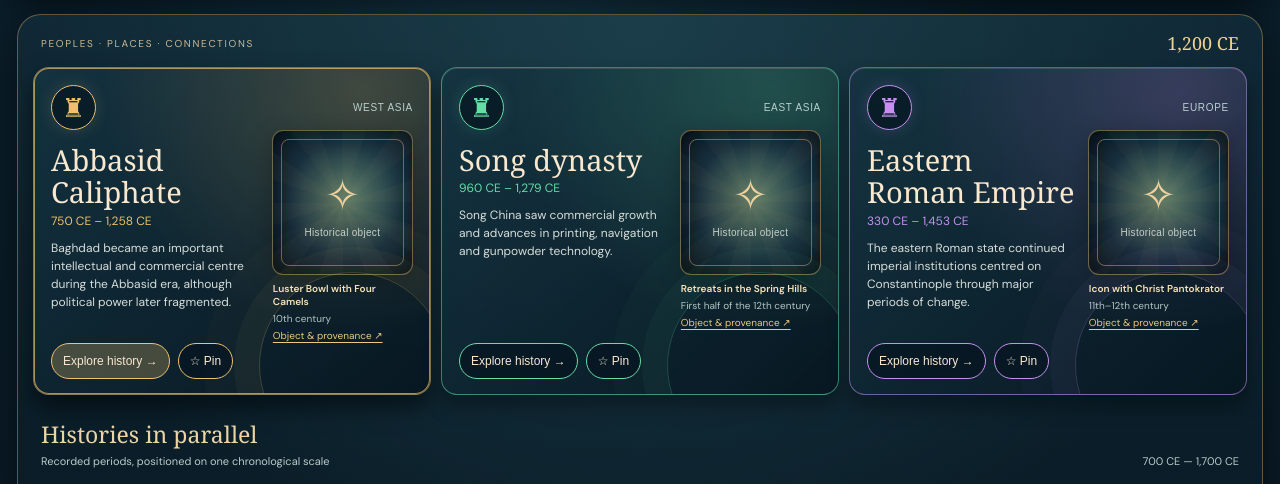
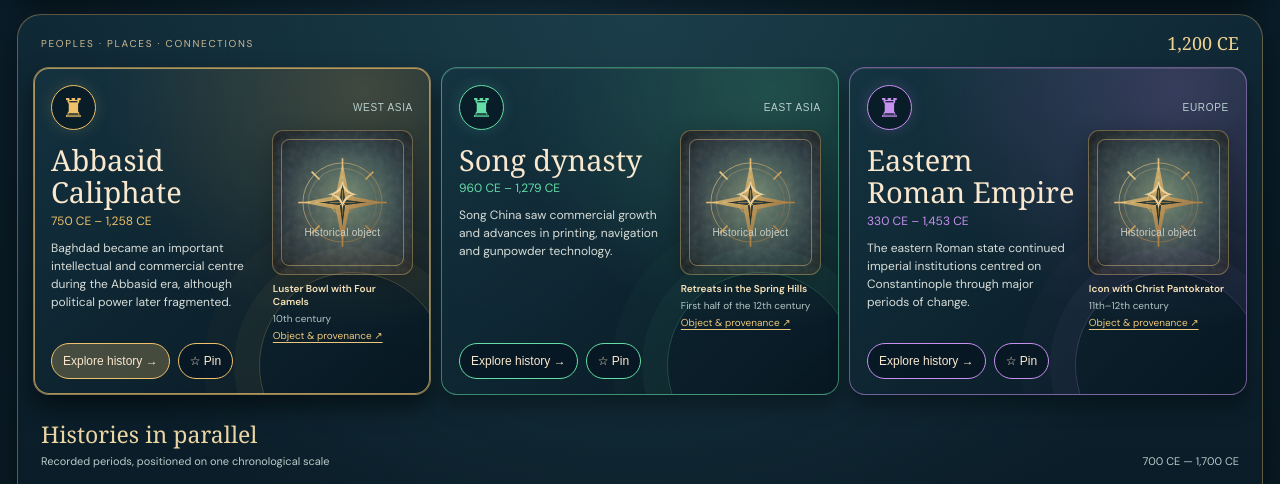
Before and after one commit to Jimbib85/History, a website: page public/compare.html in a window 1280 px wide. Shown: the part 281-765 px from the top of the page. Drawn offline with Linux system fonts and the light colour scheme.

Commit message:
Apply original decorative artwork to illustrated atlas surfaces

```diff
--- a/public/atlas-artwork.css
+++ b/public/atlas-artwork.css
@@ -35,3 +35,7 @@
 @media(max-width:960px){.cinematic-society-main{grid-template-columns:minmax(0,1fr) minmax(120px,30%);gap:15px}.atlas-artwork--card .atlas-artwork-picture,.atlas-artwork--card img{min-height:158px;height:158px}}
 @media(max-width:520px){.cinematic-society-main{grid-template-columns:minmax(0,1fr) 39%;gap:10px}.atlas-artwork--card .atlas-artwork-picture,.atlas-artwork--card img{min-height:112px;height:112px}.cinematic-society-copy h2{font-size:21px!important}.atlas-artwork--reader{grid-template-columns:minmax(105px,35%) minmax(0,1fr);gap:9px}.atlas-artwork--reader .atlas-artwork-picture,.atlas-artwork--reader img{height:105px;min-height:105px}}
 @media(prefers-reduced-motion:reduce){.atlas-artwork *{animation:none!important;transition:none!important}}
+
+/* Original decorative assets: these are UI ornaments, never evidence. */
+.atlas-artwork-placeholder{background-image:radial-gradient(circle,#e6b56125,transparent 61%),url('assets/atlas-compass.svg'),url('assets/atlas-texture.svg');background-repeat:no-repeat,no-repeat,repeat;background-position:center,center,center;background-size:100% 100%,95px 95px,256px 256px}
+.atlas-artwork-fallback .atlas-artwork-placeholder{opacity:1}
```
